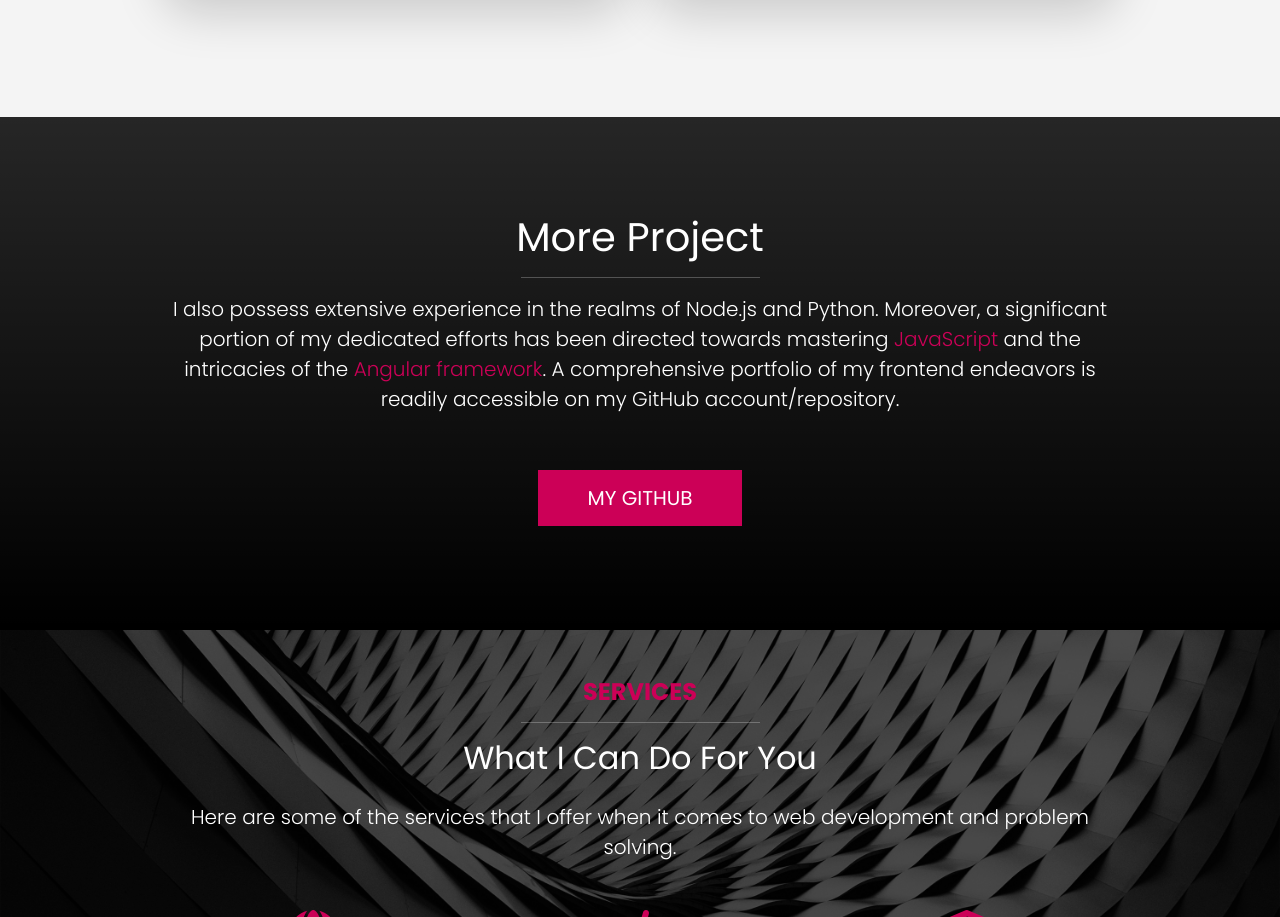
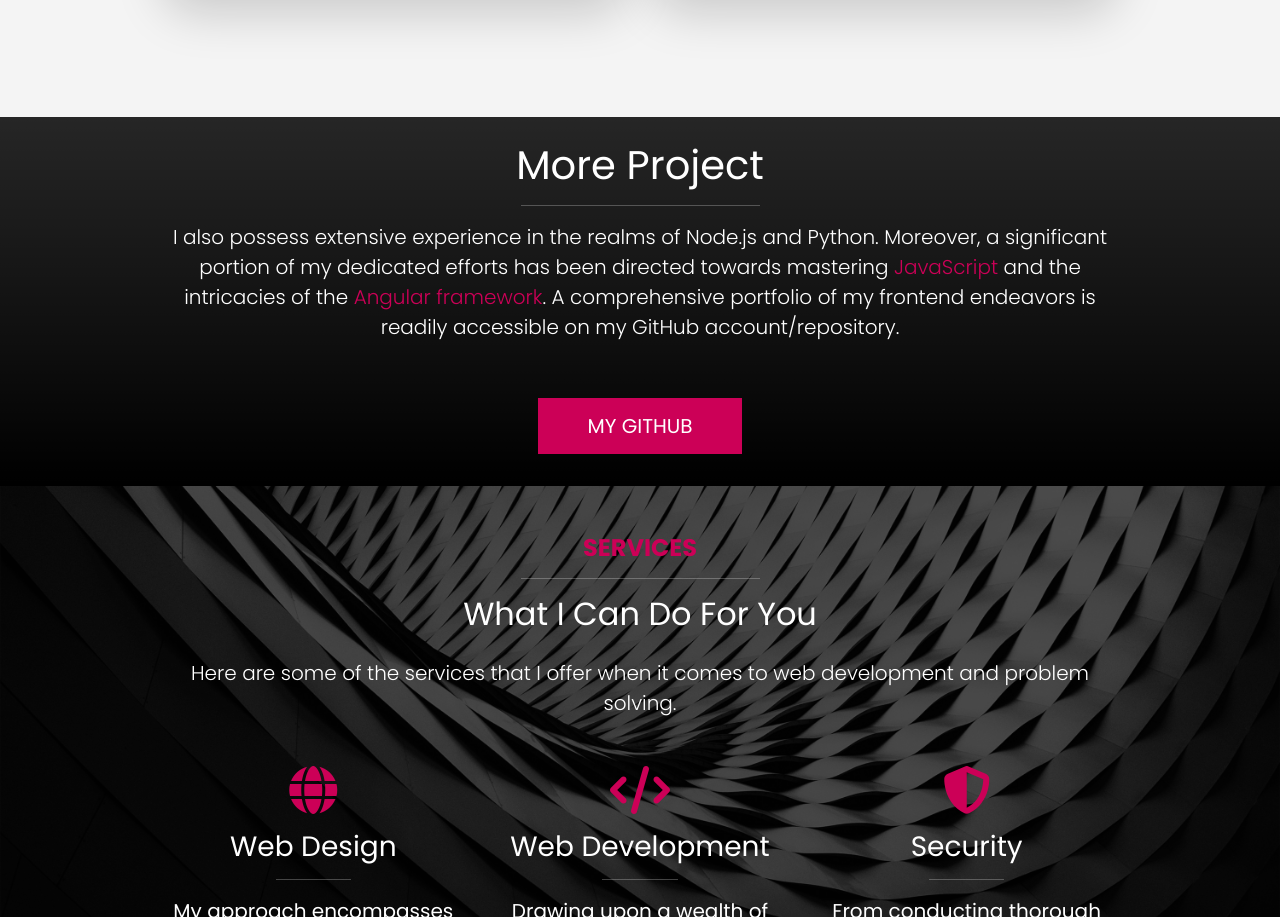
Before and after one commit to Iykechuks11/portfolio-website, a website: page index.html in a window 1280 px wide. Shown: the part 3321-4238 px from the top of the page. Drawn offline with nearby package versions, Linux system fonts and the light colour scheme; files that its build step writes are made by us from their sources.

Commit message:
Worked on the padding of the work section

```diff
--- a/index.html
+++ b/index.html
@@ -293,7 +293,7 @@
     </section>
 
     <!-- MORE -->
-    <section class="styleshout text-bg-dark bg-gradient p-6 text-center">
+    <section class="styleshout text-bg-dark bg-gradient p-4 text-center">
       <div class="container">
         <div class="row">
           <div class="col-12">
```
